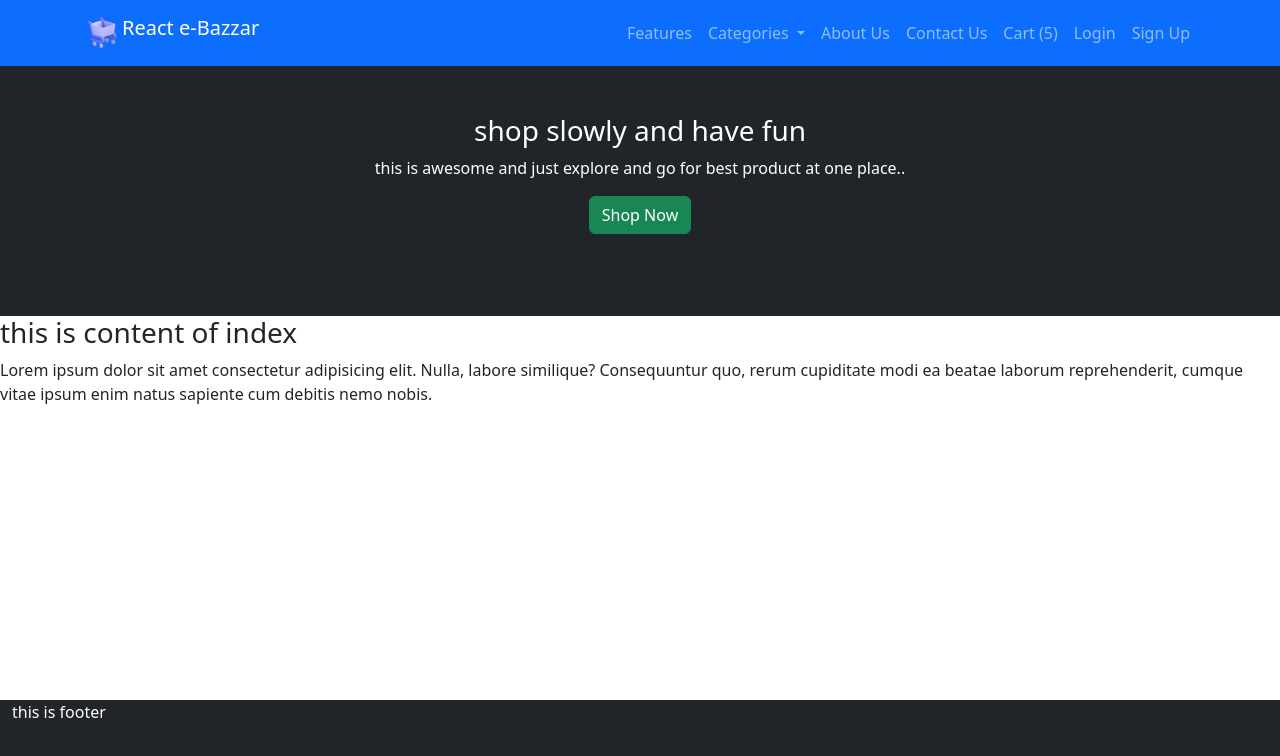
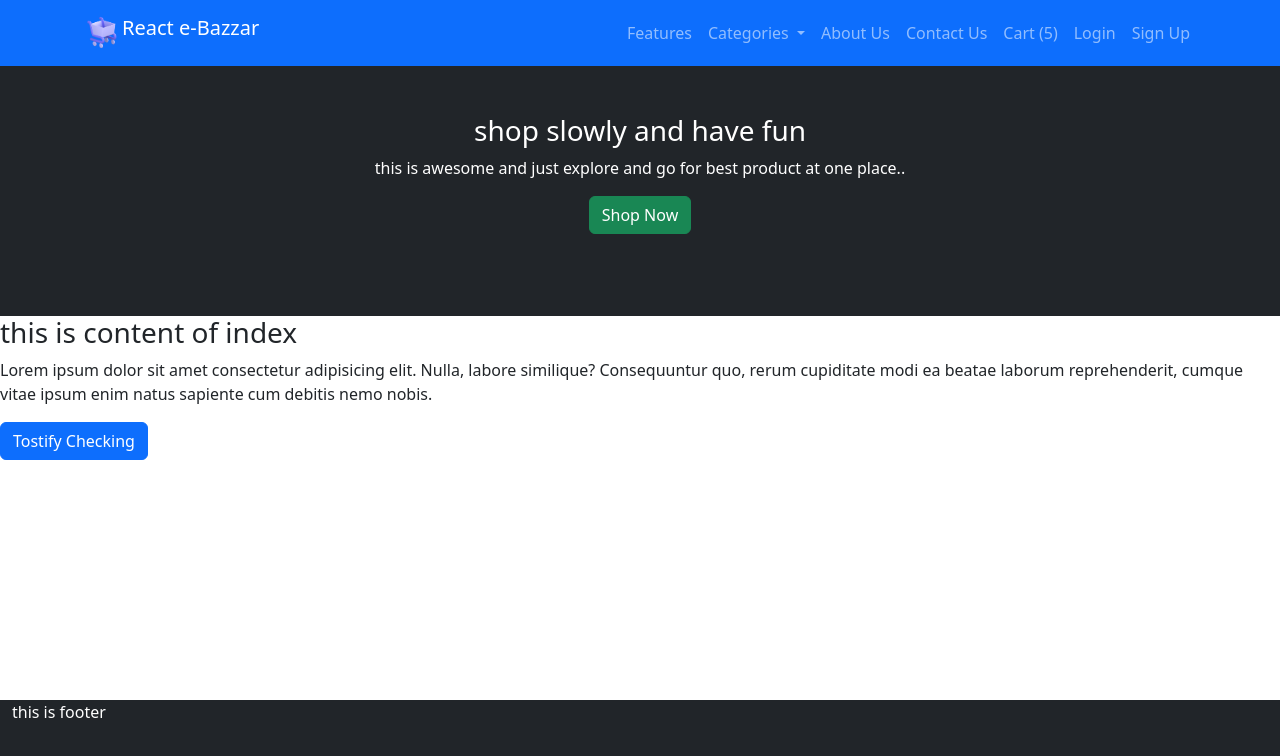
Before and after one commit to chaitanya-dange/e-store, a React (Create React App) app: page / in a window 1280 px wide. Shown: the top 756 px of the page. Built offline with nearby package versions, Linux system fonts and the light colour scheme.

Commit message:
added dependency toastify  and checked working

```diff
--- a/package.json
+++ b/package.json
@@ -12,6 +12,7 @@
     "react-dom": "^18.2.0",
     "react-router-dom": "^6.21.1",
     "react-scripts": "5.0.1",
+    "react-toastify": "^9.1.3",
     "web-vitals": "^2.1.4"
   },
   "scripts": {
--- a/src/App.js
+++ b/src/App.js
@@ -2,35 +2,38 @@ import logo from './logo.svg';
 import './App.css';
 import Button from 'react-bootstrap/Button';
 import About from './pages/About'
-import {BrowserRouter, Route, Routes} from 'react-router-dom'
+import { BrowserRouter, Route, Routes } from 'react-router-dom'
 import ContactUs from './pages/ContactUs';
 import DashBoard from './pages/user/DashBoard';
-import  Profile  from './pages/user/Profile';
+import Profile from './pages/user/Profile';
 import NavBar from './components/NavBar';
 import Services from './pages/Services';
 import Index from './pages/Index';
+import { ToastContainer} from 'react-toastify';
+
 
 
 function App() {
   return (
     <>
-    <BrowserRouter>
-      <NavBar/>
+      <BrowserRouter>
+        <ToastContainer />
+        <NavBar />
         <Routes>
 
-             <Route path='/' element={<Index/>}/>
-             <Route path='/about' element={<About/>}/>
-             <Route  path='/contactus' element={<ContactUs/>}/>
-             <Route  path='/services' element={<Services/>}/>
+          <Route path='/' element={<Index />} />
+          <Route path='/about' element={<About />} />
+          <Route path='/contactus' element={<ContactUs />} />
+          <Route path='/services' element={<Services />} />
 
 
 
-             <Route path='/user' element={<DashBoard/>}>
-                <Route path='profile' element={<Profile/>}/>
-             </Route>
+          <Route path='/user' element={<DashBoard />}>
+            <Route path='profile' element={<Profile />} />
+          </Route>
 
         </Routes>
-    </BrowserRouter>
+      </BrowserRouter>
     </>
   );
 }
--- a/src/index.js
+++ b/src/index.js
@@ -4,6 +4,7 @@ import './index.css';
 import App from './App';
 import reportWebVitals from './reportWebVitals';
 import 'bootstrap/dist/css/bootstrap.min.css';
+import 'react-toastify/dist/ReactToastify.css';
 
 const root = ReactDOM.createRoot(document.getElementById('root'));
 root.render(
--- a/src/pages/Index.jsx
+++ b/src/pages/Index.jsx
@@ -1,12 +1,21 @@
 import React from 'react'
 import Base from '../components/Base'
+import Button from 'react-bootstrap/esm/Button'
+import { toast } from 'react-toastify';
+
 
 const Index = () => {
+
+    const showToast = () => {
+        toast.success("🦄 this is working")
+    }
   return (
     <div>
         <Base title='shop slowly and have fun' desc={"this is awesome and just explore and go for best product at one place.." } buttonEnable={true} to="/" >
         <h3>this is content of index</h3>
         <p>Lorem ipsum dolor sit amet consectetur adipisicing elit. Nulla, labore similique? Consequuntur quo, rerum cupiditate modi ea beatae laborum reprehenderit, cumque vitae ipsum enim natus sapiente cum debitis nemo nobis.</p>
+
+        <Button onClick={showToast} >Tostify Checking</Button>
         </Base>
     </div>
   )
```
Also changed, not shown: 1 other file (tests, documents, lock files or other folders).
